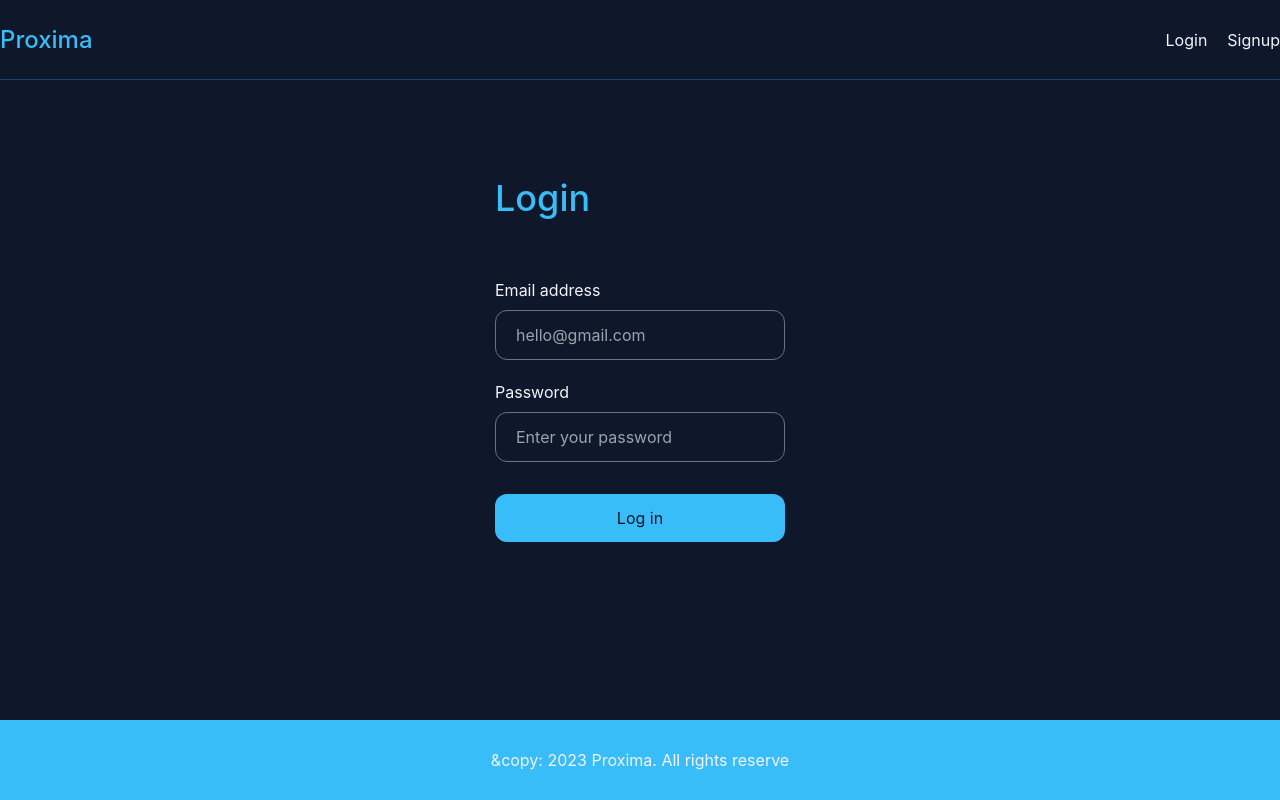
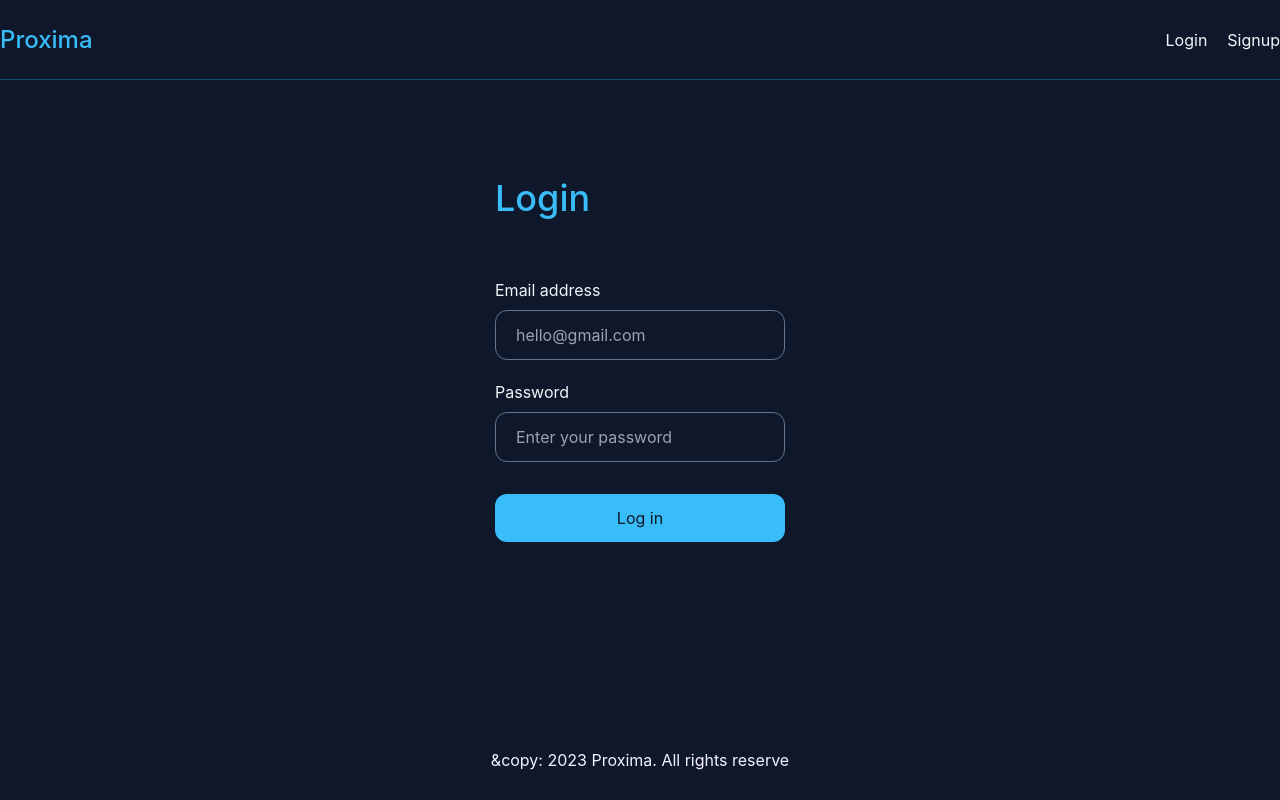
Before and after one commit to arifnextdev/proxima-clients, a React (Create React App) app: page /login in a window 1280 px wide. Built offline with nearby package versions, Linux system fonts and the light colour scheme; a web font is replaced by a local one.

Commit message:
all done

```diff
--- a/src/componets/Footer.js
+++ b/src/componets/Footer.js
@@ -1,6 +1,6 @@
 const Footer = () => {
   return (
-    <div className="footer mt-20 bg-sky-400 text-violet-50 text-center py-7">
+    <div className="footer mt-20 bg-transparent text-violet-50 text-center py-7">
       <p>&copy: {new Date().getFullYear()} Proxima. All rights reserve</p>
     </div>
   );
```
